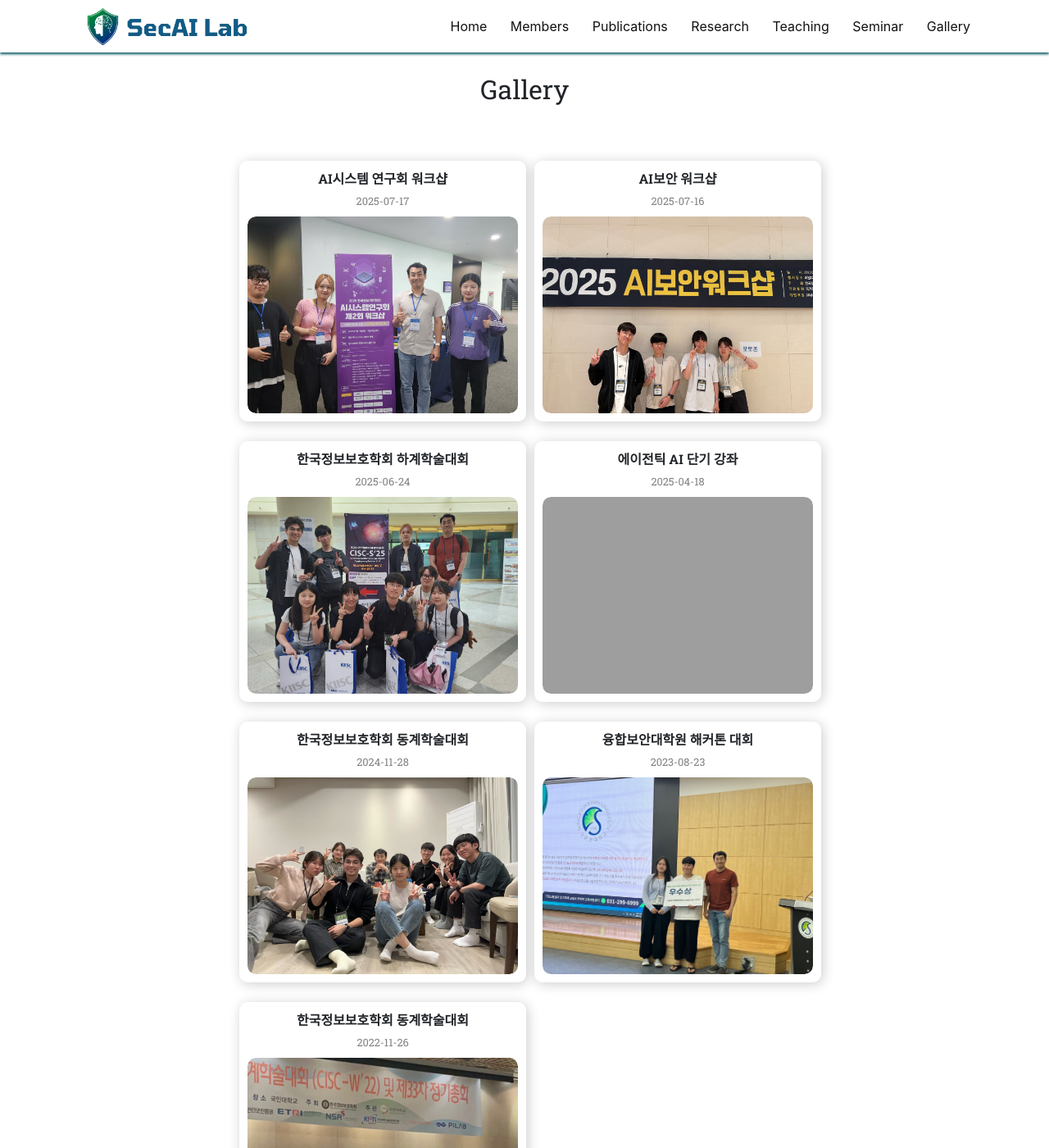
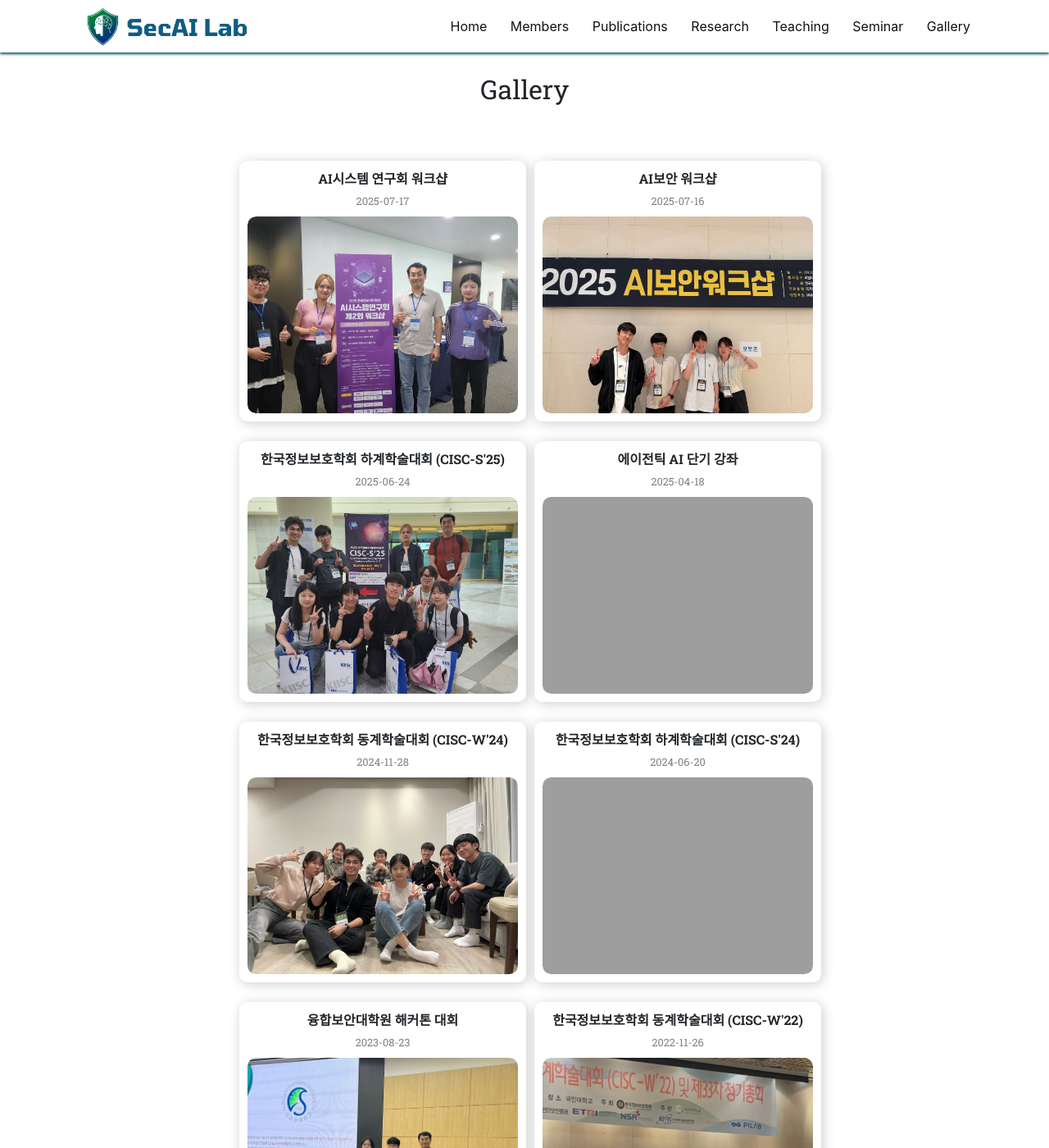
Before and after one commit to SecAI-Lab/secai-lab.github.io, a Jekyll site: the page built from pages/gallery.md, in a window 1280 px wide and 1400 px high. Shown: the whole window at 82% size. Built offline with Jekyll 4.4.1, drawn with Linux system fonts in a browser that asks for light colours; nearby versions of some CDN libraries.

Commit message:
gallery update

```diff
--- a/_data/gallery.yml
+++ b/_data/gallery.yml
@@ -8,7 +8,7 @@
     - filename: 250716.jpg
       date: "2025-07-16"
 
-- title: "한국정보보호학회 하계학술대회"
+- title: "한국정보보호학회 하계학술대회 (CISC-S'25)"
   images:
     - filename: 250624.jpg
       date: "2025-06-24"
@@ -18,17 +18,22 @@
     - filename: 250418.JPG
       date: "2025-04-18"
 
-- title: "한국정보보호학회 동계학술대회"
+- title: "한국정보보호학회 동계학술대회 (CISC-W'24)"
   images:
     - filename: 241128.jpg
       date: "2024-11-28"
+
+- title: "한국정보보호학회 하계학술대회 (CISC-S'24)"
+  images:
+    - filename: 240620.jpg
+      date: "2024-06-20"
 
 - title: "융합보안대학원 해커톤 대회"
   images:
     - filename: 230823.jpg
       date: "2023-08-23"
 
-- title: "한국정보보호학회 동계학술대회"
+- title: "한국정보보호학회 동계학술대회 (CISC-W'22)"
   images:
     - filename: 221126.jpg
       date: "2022-11-26"
```
Also changed, not shown: images/gallery/240620.png (added).
